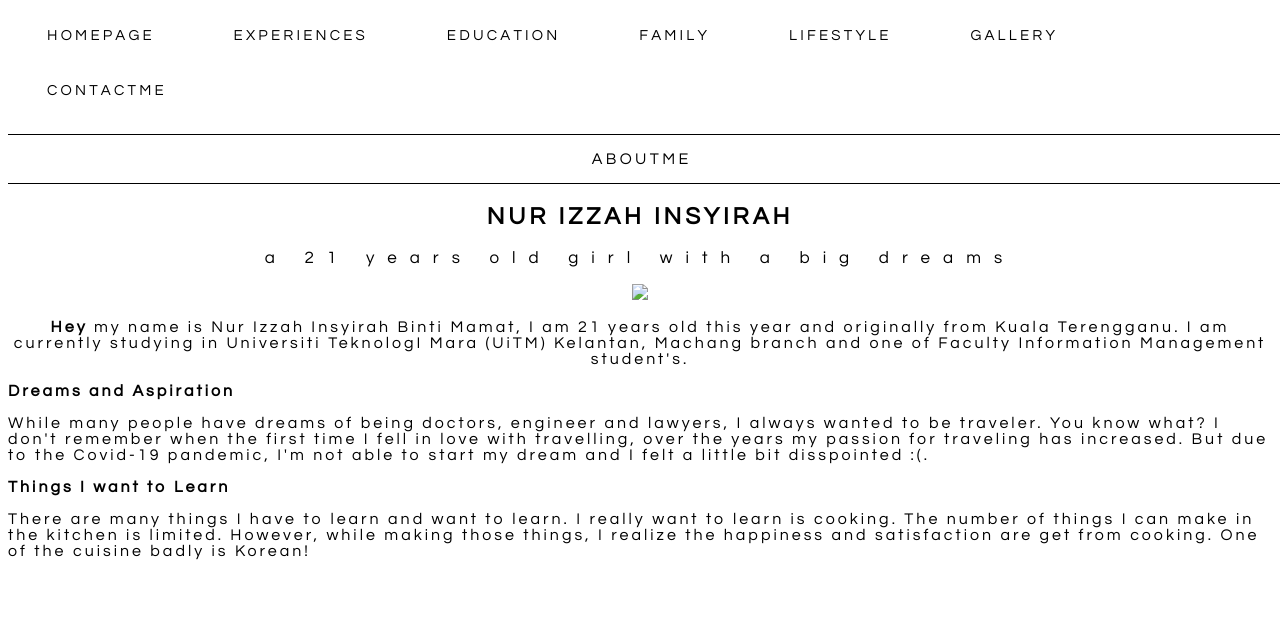
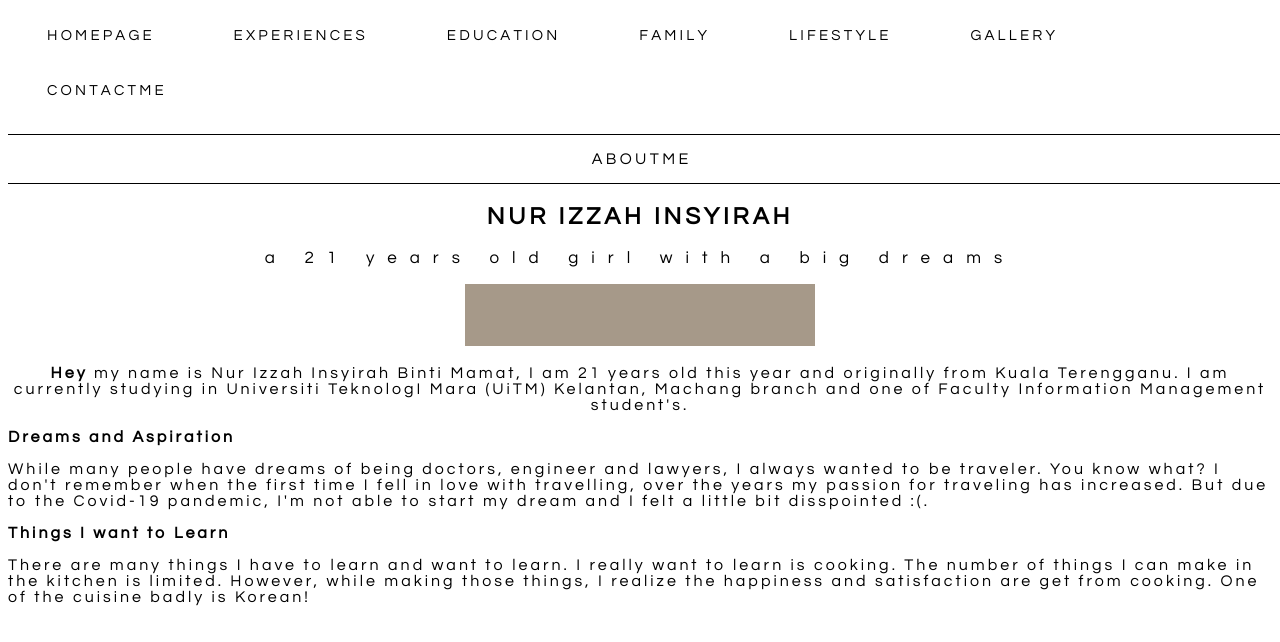
Before and after one commit to eezzahh/izzahpersonalweb, a plain HTML site: page IMD311_AboutmeIzzah.html in a window 1280 px wide. Shown: the top 642 px of the page. Drawn offline with Linux system fonts and the light colour scheme.

Commit message:
izzahpersonalweb

```diff
--- a/IMD311_AboutmeIzzah.html
+++ b/IMD311_AboutmeIzzah.html
@@ -78,7 +78,7 @@
 <div align="center" style=" letter-spacing: 13px;">
 <p style="font-size: 17px;" style="font-family: Century Gorthic;"> a 21 years old girl with a big dreams </p>
 
-<p><img src="images/border2.jpg" width="350px" style="float: center;"></p>
+<p><img src="border2.jpg" width="350px" style="float: center;"></p>
 
 <div align="center" style="letter-spacing: 3px;">
 <p><b>Hey</b> my name is Nur Izzah Insyirah Binti Mamat, I am 21 years old this year and originally from Kuala Terengganu. I am currently studying in Universiti TeknologI Mara (UiTM) Kelantan, Machang branch and one of Faculty Information Management student's.  </p>
```
